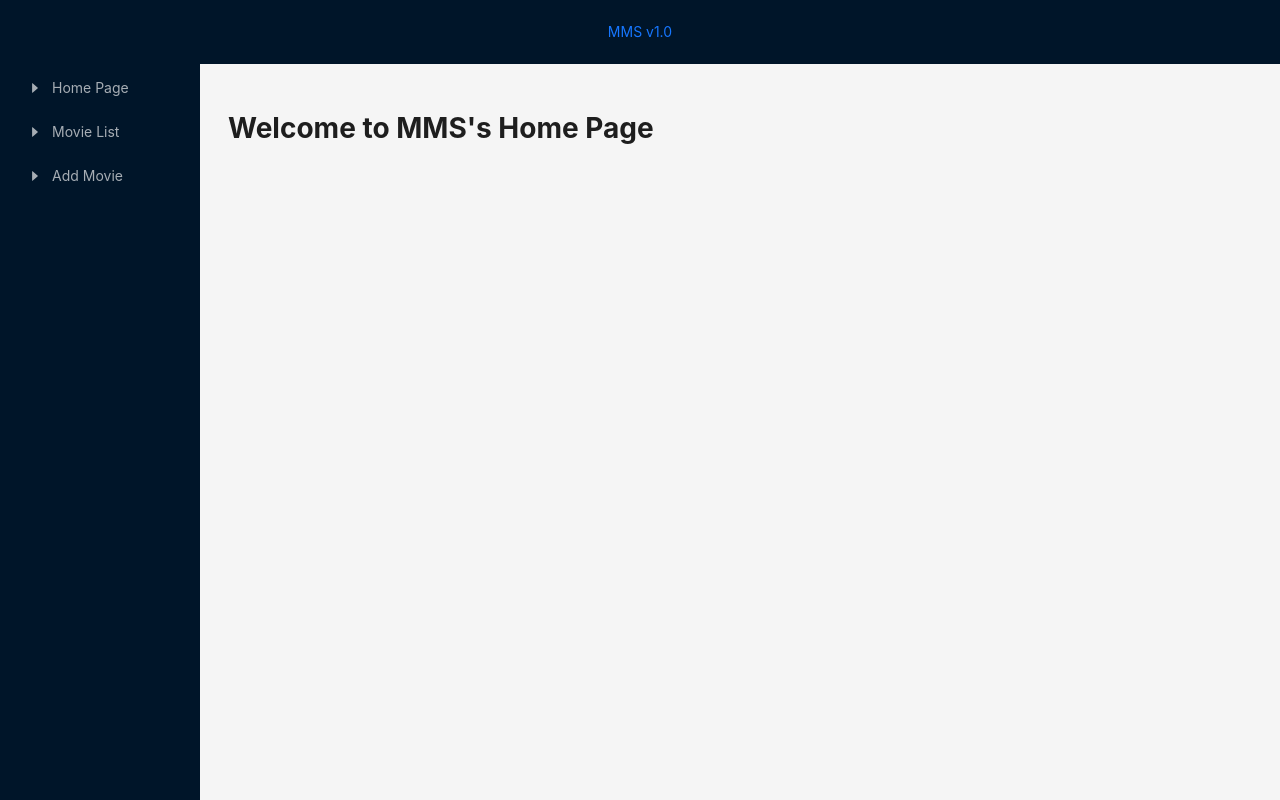
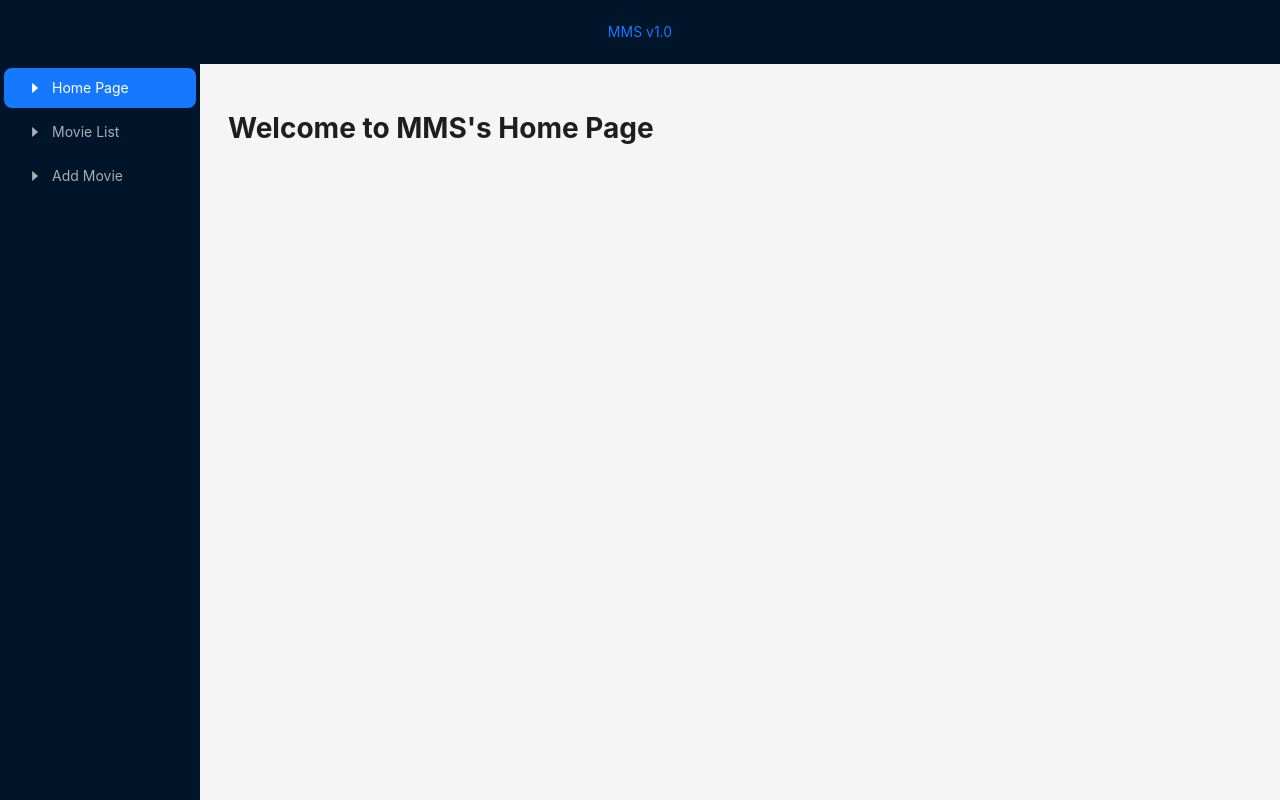
Before and after one commit to igxz/movie-management-sys, a React (Create React App) app in the folder client/: page / in a window 1280 px wide. Built offline with nearby package versions, Linux system fonts and the light colour scheme.

Commit message:
chore: code tidy up

```diff
--- a/client/src/components/MovieTable.tsx
+++ b/client/src/components/MovieTable.tsx
@@ -8,7 +8,6 @@ import { IMovie } from '../services/MovieService';
 import defaultPosterImg from '../assets/defaultposter.png';
 import { SwitchType } from '../services/CommonTypes';
 import { NavLink } from 'react-router-dom';
-import { FilterDropdownProps } from 'antd/es/table/interface';
 
 interface IMovieTableProps {
   onSwitchChange: (
@@ -64,8 +63,8 @@ const MovieTable: React.FC<IMovieTableProps> = ({
     };
   }, [movieRecordState]);
 
-  const getSearchDropdown = useCallback((props: FilterDropdownProps) => {
-    console.log(props);
+  const getSearchDropdown = useCallback(() => {
+    // console.log(props);
     return (
       <div style={{ padding: 8 }} >
         <Input
--- a/client/src/pages/MainPage.tsx
+++ b/client/src/pages/MainPage.tsx
@@ -1,5 +1,5 @@
 import React from 'react';
-import { NavLink, Route, Routes } from 'react-router-dom';
+import { NavLink, Route, Routes, useLocation } from 'react-router-dom';
 import Home from './Home';
 import AddMovie from './movie/AddMovie';
 import EditMovie from './movie/EditMovie';
@@ -22,7 +22,9 @@ const contentStyle: React.CSSProperties = {
   padding: '2em',
 };
 
-const MainPage: React.FC = () => (
+const MainPage: React.FC = () => {
+  const location = useLocation(); // get current location
+  return (
     <div style={containerStyle}>
       <Layout>
         <Header style={headerStyle}>
@@ -30,14 +32,20 @@ const MainPage: React.FC = () => (
         </Header>
         <Layout>
           <Sider>
-          <Menu mode='inline' theme='dark'>
-            <Menu.Item key='1' icon={<CaretRightOutlined/>}>
+            <Menu
+              mode='inline'
+              theme='dark'
+              selectedKeys={[location.pathname]} // 动态设置 selectedKeys
+              defaultSelectedKeys={['/']}
+            >
+              <Menu.Item key='/' icon={<CaretRightOutlined />}>
                 <NavLink to='/'>Home Page</NavLink>
               </Menu.Item>
-            <Menu.Item key='2' icon={<CaretRightOutlined/>}>
+
+              <Menu.Item key='/movie' icon={<CaretRightOutlined />}>
                 <NavLink to='/movie'>Movie List</NavLink>
               </Menu.Item>
-            <Menu.Item key='3' icon={<CaretRightOutlined/>}>
+              <Menu.Item key='/movie/add' icon={<CaretRightOutlined />}>
                 <NavLink to='/movie/add'>Add Movie</NavLink>
               </Menu.Item>
             </Menu>
@@ -56,5 +64,6 @@ const MainPage: React.FC = () => (
       </Layout>
     </div>
   );
+};
 
 export default MainPage;
--- a/client/src/redux/store.ts
+++ b/client/src/redux/store.ts
@@ -5,8 +5,15 @@ import logger from 'redux-logger';
 
 export const store = configureStore({
   reducer: rootReducer,
-  middleware: (getDefaultMiddleware) => getDefaultMiddleware().concat(logger),
+  middleware: (getDefaultMiddleware) =>
+    getDefaultMiddleware().concat(process.env.NODE_ENV === 'development' ? [logger] : []),
 });
+
+if (process.env.NODE_ENV === 'development') {
+  console.log('当前是开发环境');
+} else if (process.env.NODE_ENV === 'production') {
+  console.log('当前是生产环境');
+}
 
 export type RootState = ReturnType<typeof store.getState>;
 export type AppDispatch = typeof store.dispatch;
--- a/client/src/services/MovieService.ts
+++ b/client/src/services/MovieService.ts
@@ -63,7 +63,7 @@ export class MovieService {
     const { data } = await axios.get('/api/movie/', { params: condition });
 
     // option 2 to delay of 30 milliseconds
-    await new Promise((resolve) => setTimeout(resolve, 50));
+    await new Promise((resolve) => setTimeout(resolve, 20));
 
     return data;
   }
```
Lines whose indentation alone changed are shown as unchanged.
